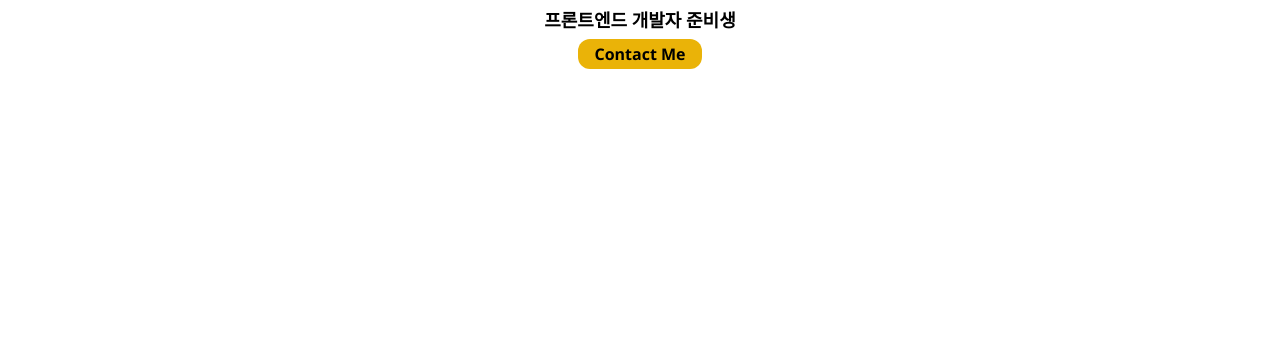
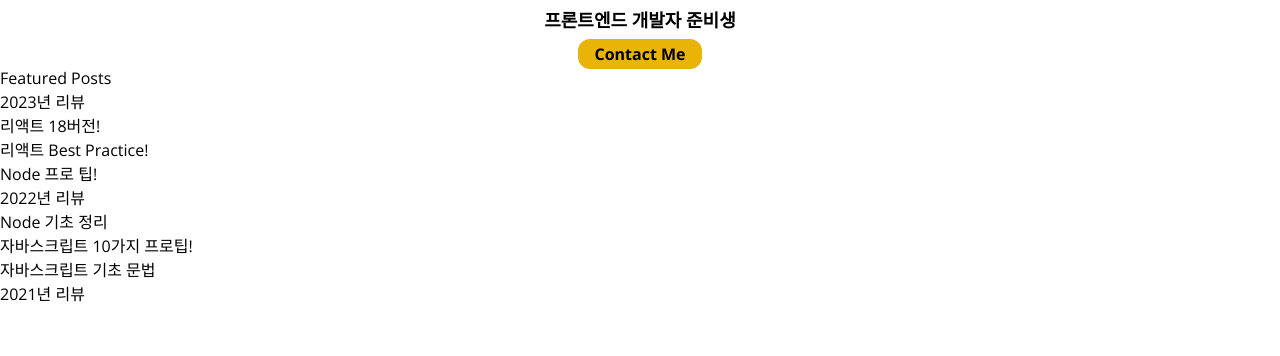
Before and after one commit to JHni2/blog, a Next.js app: page / in a window 1280 px wide. Shown: the part 310-666 px from the top of the page. Built offline with nearby package versions, Linux system fonts and the light colour scheme.

Commit message:
feat: 피쳐된 포스트 보여주기 코드 구조

```diff
--- /dev/null
+++ b/src/app/componenets/FeaturedPosts.tsx
@@ -0,0 +1,12 @@
+import { getAllPosts } from '../service/posts';
+import PostGrid from './PostGrid';
+
+export default async function FeaturedPosts() {
+  const posts = await getAllPosts();
+  return (
+    <section>
+      <h2>Featured Posts</h2>
+      <PostGrid posts={posts} />
+    </section>
+  );
+}
--- /dev/null
+++ b/src/app/componenets/PostGrid.tsx
@@ -0,0 +1,12 @@
+import { Post } from '../service/posts';
+
+type Props = { posts: Post[] };
+export default function PostGrid({ posts }: Props) {
+  return (
+    <ul>
+      {posts.map((post) => (
+        <li key={post.path}>{post.title}</li>
+      ))}
+    </ul>
+  );
+}
--- a/src/app/page.tsx
+++ b/src/app/page.tsx
@@ -1,9 +1,12 @@
+import FeaturedPosts from './componenets/FeaturedPosts';
 import Hero from './componenets/Hero';
 
 export default function Home() {
   return (
     <>
       <Hero />
+      {/* @ts-expect-error Async Server Component */}
+      <FeaturedPosts />
     </>
   );
 }
--- /dev/null
+++ b/src/app/service/posts.ts
@@ -0,0 +1,17 @@
+import { readFile } from 'fs/promises';
+import path from 'path';
+
+export type Post = {
+  title: string;
+  description: string;
+  date: string;
+  category: string;
+  path: string;
+  featured: boolean;
+};
+export async function getAllPosts(): Promise<Post[]> {
+  const filePath = path.join(process.cwd(), 'data', 'posts.json');
+  return readFile(filePath, 'utf-8')
+    .then<Post[]>(JSON.parse)
+    .then((posts) => posts.sort((a, b) => (a.date > b.date ? -1 : 1)));
+}
```
